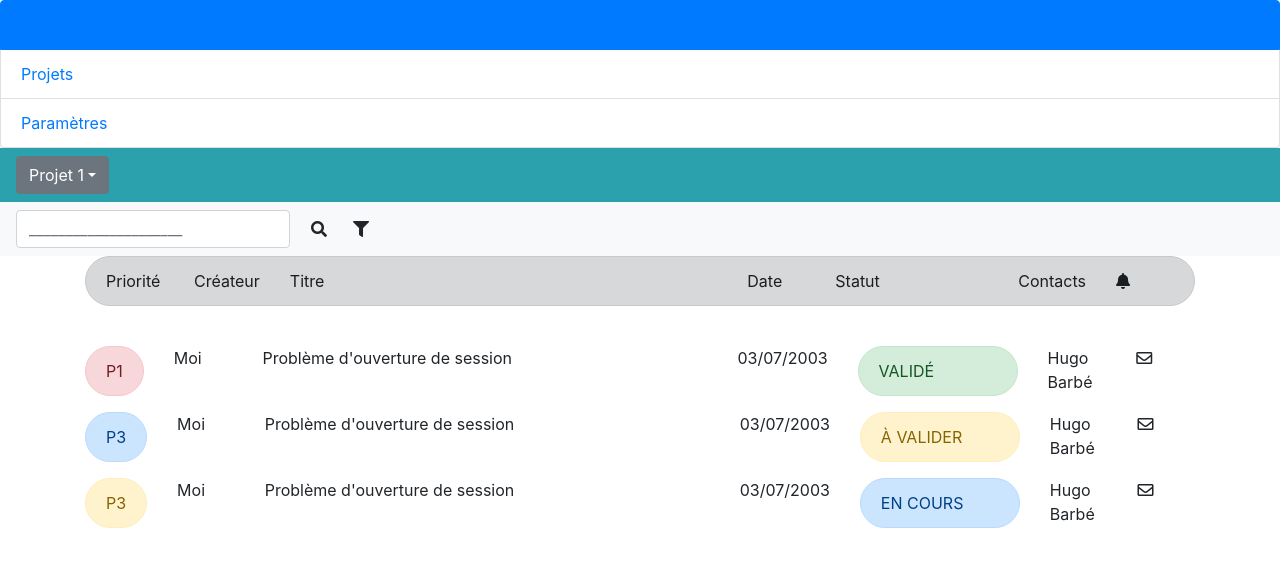
After one commit to barbehu1/Projet-Ticketing, a PHP site: page /utilisateur-tickets.php in a window 1280 px wide. The commit adds this page. Shown: the top 567 px of the page. Run offline with PHP 8.4, Linux system fonts and the light colour scheme.

Commit message:
Ajout des fichier de Loic

```diff
--- /dev/null
+++ b/utilisateur-tickets.php
@@ -0,0 +1,84 @@
+<!DOCTYPE html>
+<html>
+<head>
+	<title>Utilisateur - tickets</title>
+	<meta charset="utf-8">
+	<link rel="stylesheet" href="https://cdn.jsdelivr.net/npm/bootstrap@4.6.0/dist/css/bootstrap.min.css" integrity="sha384-B0vP5xmATw1+K9KRQjQERJvTumQW0nPEzvF6L/Z6nronJ3oUOFUFpCjEUQouq2+l" crossorigin="anonymous">
+	<link rel="stylesheet" href="https://cdnjs.cloudflare.com/ajax/libs/font-awesome/5.15.2/css/all.min.css" integrity="sha512-HK5fgLBL+xu6dm/Ii3z4xhlSUyZgTT9tuc/hSrtw6uzJOvgRr2a9jyxxT1ely+B+xFAmJKVSTbpM/CuL7qxO8w==" crossorigin="anonymous" />
+	<link rel="stylesheet" type="text/css" href="style-utilisateur-tickets.css">
+</head>
+<body>
+
+	<ul class="list-group">
+	  <li class="list-group-item active" aria-current="true"><a href="utilisateur-tickets.php">Tickets</a></li>
+	  <li class="list-group-item"><a href="#">Projets</a></li>
+	  <li class="list-group-item"><a href="#">Paramètres</a></li>
+	</ul>
+
+	<nav class="navbar navbar-dark" style="background-color:#2BA1AE;">
+ 		<div class="dropdown">
+			<button class="btn btn-secondary dropdown-toggle" type="button" id="dropdownMenuButton" data-toggle="dropdown" aria-haspopup="true" aria-expanded="true">Projet 1</button>
+			  <div class="dropdown-menu" aria-labelledby="dropdownMenuButton">
+			    <a class="dropdown-item" href="#">Projet 2</a>
+			    <a class="dropdown-item" href="#">Projet 3</a>
+			  </div>
+		</div>
+	</nav>
+
+
+	<nav class="navbar navbar-light bg-light">
+  		<form class="form-inline">
+    		<input class="form-control mr-sm-2" type="search" placeholder="_____________________" aria-label="Search">
+    		<button class="btn my-2 my-sm-0" type="submit"><i class="fas fa-search"></i></button>
+  			<button class="btn my-2 my-sm-0" type="submit"><i class="fas fa-filter"></i>
+  		</form>
+	</nav>
+
+	<div class="container">
+  		<div class="alert alert-dark rounded-pill" role="alert">
+  			<div class="row row1">
+				<div class="col">Priorité</div>
+				<div class="col">Créateur</div>
+				<div class="col-5">Titre</div>
+				<div class="col">Date</div>
+				<div class="col-2">Statut</div>
+				<div class="col">Contacts</div>
+				<div class="col"><i class="fas fa-bell"></i></div>
+  			</div>
+		</div>
+
+  		<br>
+  		<div class="row">
+  			<div class="w-100"></div>
+			<div class="col"><div class="alert alert-danger rounded-pill" role="alert">P1</div></div>
+			<div class="col">Moi</div>
+			<div class="col-5">Problème d'ouverture de session</div>
+			<div class="col">03/07/2003</div>
+			<div class="col-2"><div class="alert alert-success rounded-pill" role="alert">VALIDÉ</div></div>
+			<div class="col">Hugo Barbé</div>
+			<div class="col"><i class="far fa-envelope"></i></div>
+
+			<div class="w-100"></div>
+			<div class="col"><div class="alert alert-primary rounded-pill" role="alert">P3</div></div>
+			<div class="col">Moi</div>
+			<div class="col-5">Problème d'ouverture de session</div>
+			<div class="col">03/07/2003</div>
+			<div class="col-2"><div class="alert alert-warning rounded-pill" role="alert">À VALIDER</div></div>
+			<div class="col">Hugo Barbé</div>
+			<div class="col"><i class="far fa-envelope"></i></div>
+
+			<div class="w-100"></div>
+			<div class="col"><div class="alert alert-warning rounded-pill" role="alert">P3</div></div>
+			<div class="col">Moi</div>
+			<div class="col-5">Problème d'ouverture de session</div>
+			<div class="col">03/07/2003</div>
+			<div class="col-2"><div class="alert alert-primary rounded-pill" role="alert">EN COURS</div></div>
+			<div class="col">Hugo Barbé</div>
+			<div class="col"><i class="far fa-envelope"></i></div>
+  		</div>
+	</div>
+
+	<script src="https://code.jquery.com/jquery-3.5.1.slim.min.js" integrity="sha384-DfXdz2htPH0lsSSs5nCTpuj/zy4C+OGpamoFVy38MVBnE+IbbVYUew+OrCXaRkfj" crossorigin="anonymous"></script>
+	<script src="https://cdn.jsdelivr.net/npm/bootstrap@4.6.0/dist/js/bootstrap.bundle.min.js" integrity="sha384-Piv4xVNRyMGpqkS2by6br4gNJ7DXjqk09RmUpJ8jgGtD7zP9yug3goQfGII0yAns" crossorigin="anonymous"></script>
+</body>
+</html>
```
Also changed, not shown: style.css (+45 -0 lines).
